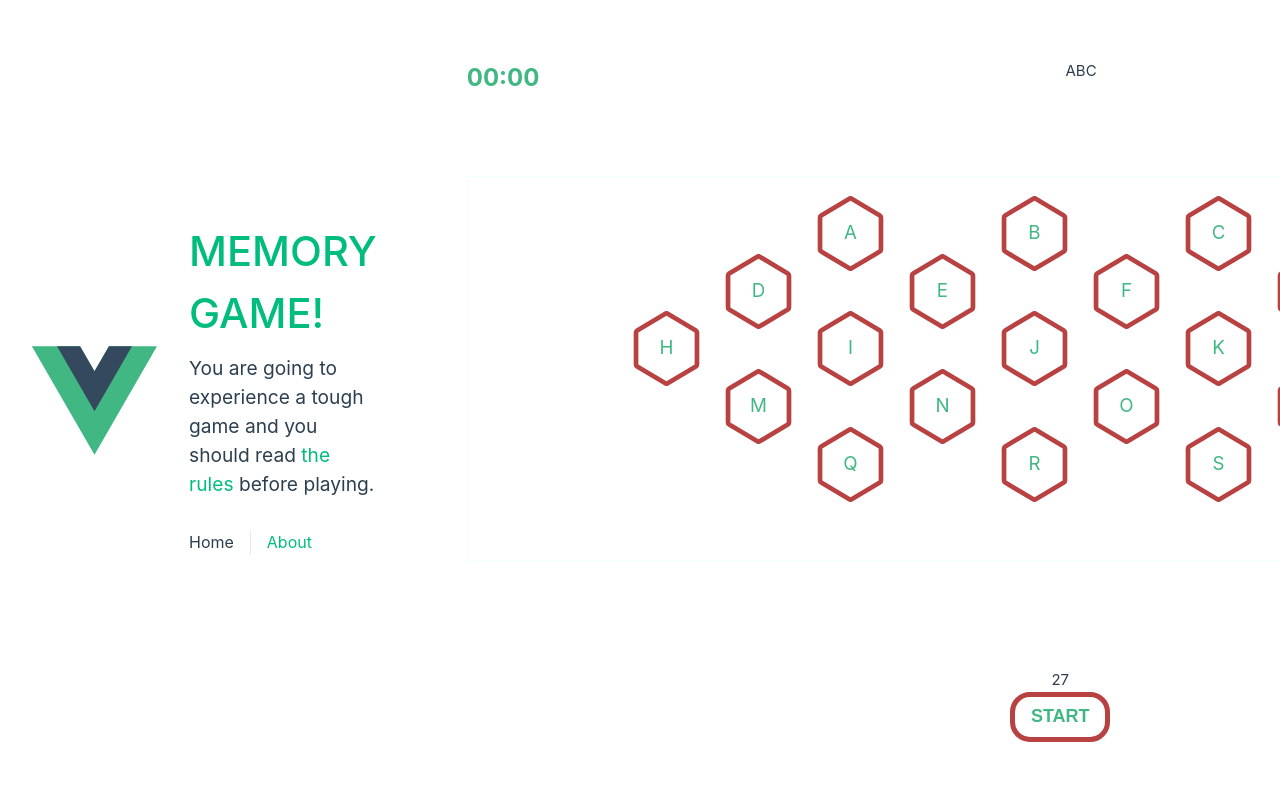
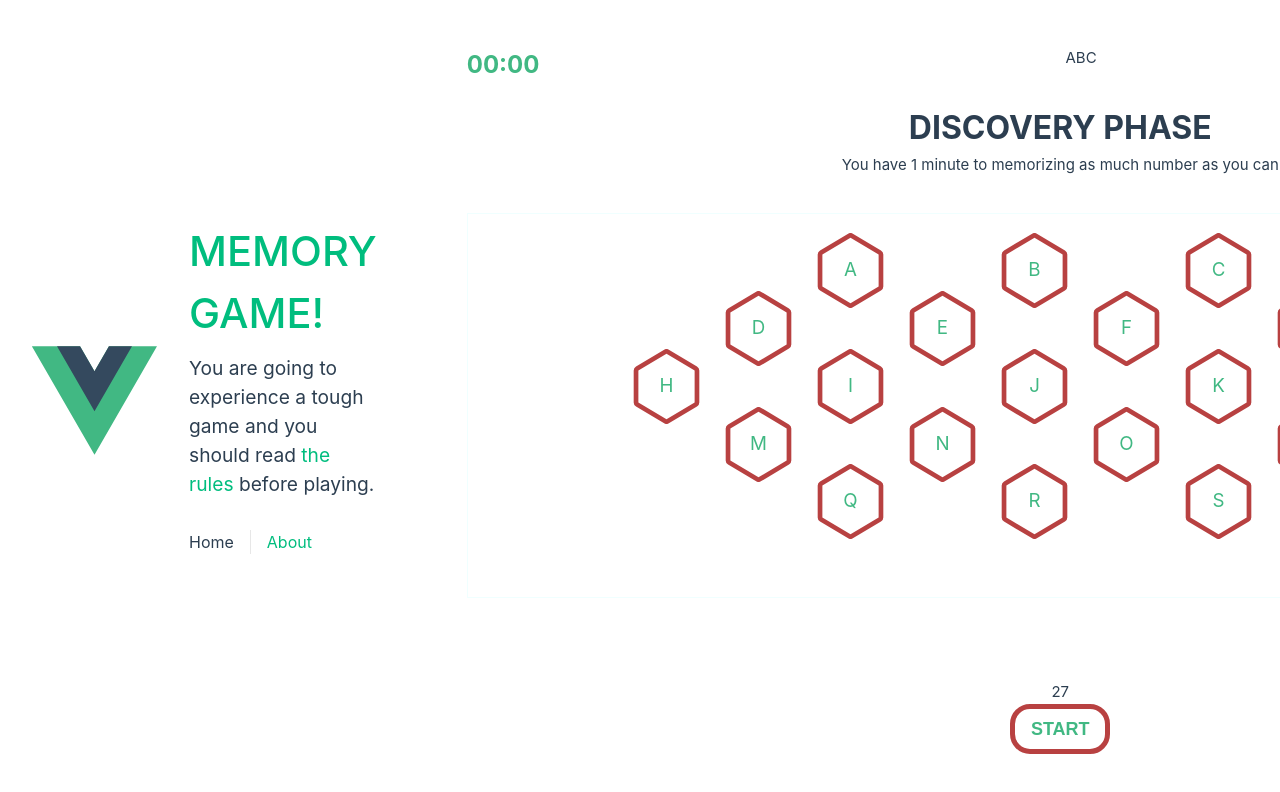
Before and after one commit to Neo-Ryo/memory-game, a Vue app: page / in a window 1280 px wide. Shown: the top 792 px of the page. Built offline with nearby package versions, Linux system fonts and the light colour scheme.

Commit message:
handle gaming phase

```diff
--- a/src/components/HiveGame.vue
+++ b/src/components/HiveGame.vue
@@ -1,18 +1,21 @@
 <script setup lang="ts">
 import { ref } from 'vue'
-import { setUpGame, hexClass } from '../game-setup/game'
-import { useStartTimer, useStopTimer, gameStatus } from '../game-setup/timer'
+import { phase, startGame, gameStatus, stopGame } from '../game-setup/game'
+import { grid } from '../game-setup/gridData'
+import { hexClass } from '../game-setup/hexaClasses'
 import Hexa2 from '../components/icons/HexagonComp.vue'
 import Timer from '../components/TimerVue.vue'
-const gameHive = ref(setUpGame())
-// const playerInput = ref('')
-const handleGameStatus = () => {
-  if (gameStatus.value === 'started') {
-    gameStatus.value = 'stopped'
-    useStopTimer()
+
+const gameHive = ref(grid)
+const phaseDesc = ref<string>('You have 1 minute to memorizing as much number as you can')
+const playerInput = ref('')
+function handleStartStop() {
+  console.log(gameStatus)
+
+  if (gameStatus.value === 'stopped' || gameStatus.value === 'finished') {
+    startGame()
   } else {
-    gameStatus.value = 'started'
-    useStartTimer({ minutes: 0, seconds: 35 })
+    stopGame()
   }
 }
 </script>
@@ -23,17 +26,23 @@ const handleGameStatus = () => {
     <div class="player-combi">ABC</div>
     <div class="scores">3pts</div>
   </div>
+  <div class="game-phase">
+    {{ phase.toLocaleUpperCase() }}
+  </div>
+  <div class="game-phase-description">
+    {{ phaseDesc }}
+  </div>
   <div class="hive-wrapper">
     <Hexa2
       :class="hexClass(index)"
-      v-for="index in gameHive.grid.length"
+      v-for="index in gameHive.length"
       :key="index"
-      :value="gameHive.grid[index - 1].val"
+      :value="gameHive[index - 1].val"
     />
   </div>
   <div class="bottom-elements">
     <div class="number-to-find">27</div>
-    <button class="start-button" @click="handleGameStatus">
+    <button class="start-button" @click="handleStartStop">
       {{ gameStatus === 'started' ? 'STOP' : 'START' }}
     </button>
   </div>
@@ -60,6 +69,20 @@ const handleGameStatus = () => {
   margin: auto;
 }
 
+.game-phase {
+  display: flex;
+  width: 100%;
+  justify-content: center;
+  font-size: xx-large;
+  font-weight: 700;
+}
+
+.game-phase-description {
+  display: flex;
+  width: 100%;
+  justify-content: center;
+}
+
 .start-button {
   height: 50px;
   width: 100px;
--- a/src/components/TimerVue.vue
+++ b/src/components/TimerVue.vue
@@ -3,10 +3,11 @@ import { watch, ref } from 'vue'
 import { timerState } from '../game-setup/timer'
 const formattedTime = ref('00:00')
 const dangerState = ref<boolean>(false)
+const dangerValue = 15
 watch(timerState, (newVal) => {
-  if (newVal <= 30 && !dangerState.value) {
+  if (newVal <= dangerValue && !dangerState.value) {
     dangerState.value = true
-  } else if (newVal > 30 && dangerState.value) {
+  } else if (newVal > dangerValue && dangerState.value) {
     dangerState.value = false
   }
   const min = Math.floor(newVal / 60)
--- a/src/game-setup/game.ts
+++ b/src/game-setup/game.ts
@@ -1,58 +1,10 @@
-type Grid = {
-  val: string
-  int: number
-  pos: number
-  line: number
-}[]
-
-const grid: Grid = [
-  { val: 'A', int: 0, pos: 1, line: 1 },
-  { val: 'B', int: 0, pos: 2, line: 1 },
-  { val: 'C', int: 0, pos: 3, line: 1 },
-  { val: 'D', int: 0, pos: 1, line: 2 },
-  { val: 'E', int: 0, pos: 2, line: 2 },
-  { val: 'F', int: 0, pos: 3, line: 2 },
-  { val: 'G', int: 0, pos: 4, line: 2 },
-  { val: 'H', int: 0, pos: 1, line: 3 },
-  { val: 'I', int: 0, pos: 2, line: 3 },
-  { val: 'J', int: 0, pos: 3, line: 3 },
-  { val: 'K', int: 0, pos: 4, line: 3 },
-  { val: 'L', int: 0, pos: 5, line: 3 },
-  { val: 'M', int: 0, pos: 1, line: 4 },
-  { val: 'N', int: 0, pos: 2, line: 4 },
-  { val: 'O', int: 0, pos: 3, line: 4 },
-  { val: 'P', int: 0, pos: 4, line: 4 },
-  { val: 'Q', int: 0, pos: 1, line: 5 },
-  { val: 'R', int: 0, pos: 2, line: 5 },
-  { val: 'S', int: 0, pos: 3, line: 5 }
-]
-
-const line_poss = ['ABC', 'DEF', 'EFG', 'HIJ', 'IJK', 'JKL', 'MNO', 'NOP', 'QRS']
-
-const diag_poss = [
-  'ADH',
-  'BEI',
-  'CFJ',
-  'AEJ',
-  'BFK',
-  'CGL',
-  'DIN',
-  'EJO',
-  'FKP',
-  'EIM',
-  'FJN',
-  'GKO',
-  'HMQ',
-  'INR',
-  'JOS',
-  'LPS',
-  'KOR',
-  'JNQ'
-]
+import { ref, type Ref } from 'vue'
+import { useTimer } from './timer'
+import { diag_poss, grid, line_poss } from './gridData'
 
 export const combis = line_poss.concat(diag_poss)
 
-export function setUpGame() {
+export function setUpGameGrid() {
   const num = Math.floor(Math.random() * 100)
   grid.forEach((e) => {
     const add = Math.floor(Math.random() * 6)
@@ -85,48 +37,33 @@ export function setUpGame() {
   }
   return { grid, res }
 }
+// types
+export type GameStatus = 'started' | 'stopped' | 'finished'
+// refs
+export const gameStatus: Ref<GameStatus> = ref('stopped')
+export const phase = ref<'discovery phase' | 'guessing phase' | 'game over'>('discovery phase')
+// funcs
+export function startGame() {
+  // discovery time
+  gameStatus.value = 'started'
+  useTimer(0, 20, () => {
+    // game time
+    phase.value = 'guessing phase'
+    useTimer(0, 30, () => {
+      phase.value = 'game over'
+      gameStatus.value = 'finished'
+    })
+  })
+}
 
-export const hexClass = (i: number) => {
-  switch (i) {
-    case 1:
-      return 'one'
-    case 2:
-      return 'two'
-    case 3:
-      return 'three'
-    case 4:
-      return 'four'
-    case 5:
-      return 'five'
-    case 6:
-      return 'six'
-    case 7:
-      return 'seven'
-    case 8:
-      return 'eight'
-    case 9:
-      return 'nine'
-    case 10:
-      return 'ten'
-    case 11:
-      return 'eleven'
-    case 12:
-      return 'twelve'
-    case 13:
-      return 'thirteen'
-    case 14:
-      return 'fourteen'
-    case 15:
-      return 'fifteen'
-    case 16:
-      return 'sixteen'
-    case 17:
-      return 'seventeen'
-    case 18:
-      return 'eighteen'
-    case 19:
-      return 'nineteen'
-    default:
-      return 'zero'
+export function stopGame() {
+  gameStatus.value = 'stopped'
+  const interval_id = setInterval(function () {}, Number.MAX_SAFE_INTEGER)
+
+  // Clear any timeout/interval up to that id
+  for (let i = 1; i < interval_id; i++) {
+    console.log(i)
+
+    clearInterval(i)
   }
 }
--- /dev/null
+++ b/src/game-setup/gridData.ts
@@ -0,0 +1,51 @@
+export type Grid = {
+  val: string
+  int: number
+  pos: number
+  line: number
+}[]
+
+export const grid: Grid = [
+  { val: 'A', int: 0, pos: 1, line: 1 },
+  { val: 'B', int: 0, pos: 2, line: 1 },
+  { val: 'C', int: 0, pos: 3, line: 1 },
+  { val: 'D', int: 0, pos: 1, line: 2 },
+  { val: 'E', int: 0, pos: 2, line: 2 },
+  { val: 'F', int: 0, pos: 3, line: 2 },
+  { val: 'G', int: 0, pos: 4, line: 2 },
+  { val: 'H', int: 0, pos: 1, line: 3 },
+  { val: 'I', int: 0, pos: 2, line: 3 },
+  { val: 'J', int: 0, pos: 3, line: 3 },
+  { val: 'K', int: 0, pos: 4, line: 3 },
+  { val: 'L', int: 0, pos: 5, line: 3 },
+  { val: 'M', int: 0, pos: 1, line: 4 },
+  { val: 'N', int: 0, pos: 2, line: 4 },
+  { val: 'O', int: 0, pos: 3, line: 4 },
+  { val: 'P', int: 0, pos: 4, line: 4 },
+  { val: 'Q', int: 0, pos: 1, line: 5 },
+  { val: 'R', int: 0, pos: 2, line: 5 },
+  { val: 'S', int: 0, pos: 3, line: 5 }
+]
+
+export const line_poss = ['ABC', 'DEF', 'EFG', 'HIJ', 'IJK', 'JKL', 'MNO', 'NOP', 'QRS']
+
+export const diag_poss = [
+  'ADH',
+  'BEI',
+  'CFJ',
+  'AEJ',
+  'BFK',
+  'CGL',
+  'DIN',
+  'EJO',
+  'FKP',
+  'EIM',
+  'FJN',
+  'GKO',
+  'HMQ',
+  'INR',
+  'JOS',
+  'LPS',
+  'KOR',
+  'JNQ'
+]
--- /dev/null
+++ b/src/game-setup/hexaClasses.ts
@@ -0,0 +1,44 @@
+export const hexClass = (i: number) => {
+  switch (i) {
+    case 1:
+      return 'one'
+    case 2:
+      return 'two'
+    case 3:
+      return 'three'
+    case 4:
+      return 'four'
+    case 5:
+      return 'five'
+    case 6:
+      return 'six'
+    case 7:
+      return 'seven'
+    case 8:
+      return 'eight'
+    case 9:
+      return 'nine'
+    case 10:
+      return 'ten'
+    case 11:
+      return 'eleven'
+    case 12:
+      return 'twelve'
+    case 13:
+      return 'thirteen'
+    case 14:
+      return 'fourteen'
+    case 15:
+      return 'fifteen'
+    case 16:
+      return 'sixteen'
+    case 17:
+      return 'seventeen'
+    case 18:
+      return 'eighteen'
+    case 19:
+      return 'nineteen'
+    default:
+      return 'zero'
+  }
+}
--- a/src/game-setup/timer.ts
+++ b/src/game-setup/timer.ts
@@ -1,27 +1,17 @@
-import { ref, type Ref } from 'vue'
+import { ref } from 'vue'
 
-export let interValIndex: number | undefined = undefined
+export const interValIndex: number[] = []
 export const timerState = ref(0)
-export const gameStatus: Ref<'started' | 'stopped' | 'finished'> = ref('stopped')
-function useTimer(min: number, secs: number) {
-  clearInterval(interValIndex)
+
+export function useTimer(min: number, secs: number, cb?: () => void) {
   timerState.value = min * 60 + secs
-  interValIndex = setInterval(() => {
+  const i = setInterval(() => {
     if (timerState.value > 0) {
       timerState.value--
     } else {
-      gameStatus.value = 'finished'
-      clearInterval(interValIndex)
+      clearInterval(interValIndex.length && interValIndex[interValIndex.length - 1])
+      cb && cb()
     }
   }, 1000)
+  interValIndex.push(i)
 }
-
-export function useStartTimer(args: { minutes: number; seconds: number }) {
-  clearInterval(interValIndex)
-  useTimer(args.minutes, args.seconds)
-}
-
-export function useStopTimer() {
-  clearInterval(interValIndex)
-  timerState.value = 0
-}
```
